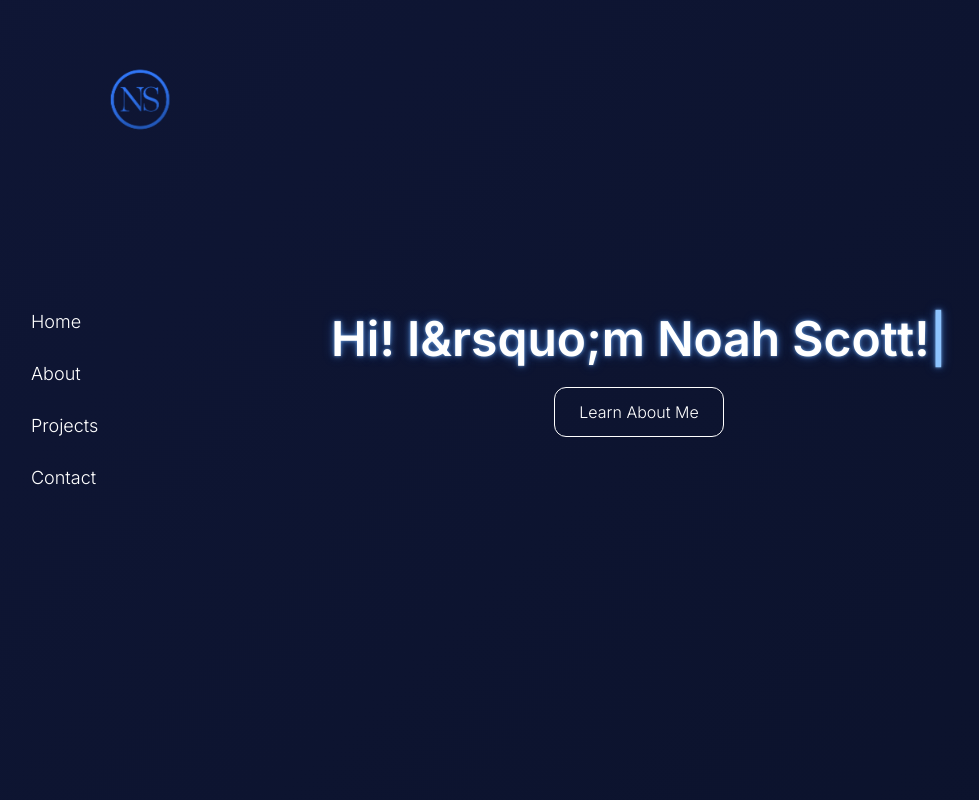
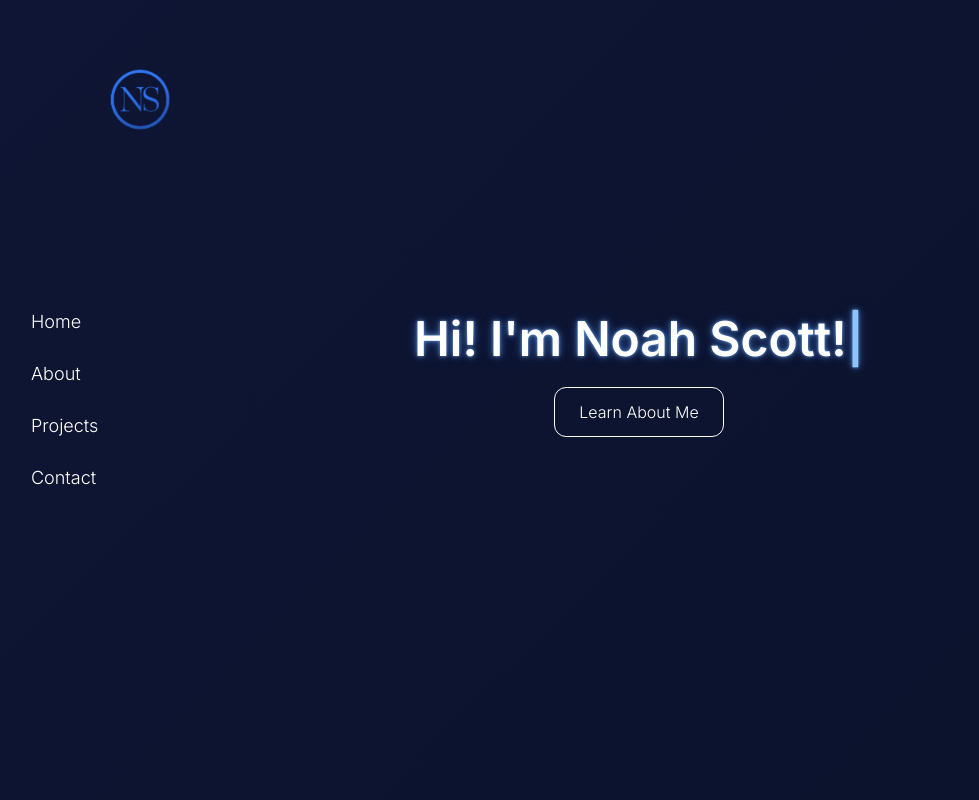
Before and after one commit to noahscott23/Personal-Portfolio, a Next.js app: page / in a window 1280 px wide. Shown: the top 800 px of the page, without its empty margins (1-980 px from the left). Built offline with nearby package versions, Linux system fonts and the light colour scheme.

Commit message:
deployment fixes

```diff
--- a/src/app/page.tsx
+++ b/src/app/page.tsx
@@ -4,7 +4,7 @@ import Image from 'next/image'
 
 export default function HomePage() {
   const [displayedText, setDisplayedText] = useState('');
-  const fullText = "Hi! I&rsquo;m Noah Scott!";
+  const fullText = "Hi! I'm Noah Scott!";
 
   useEffect(() => {
     let index = 0;
```
